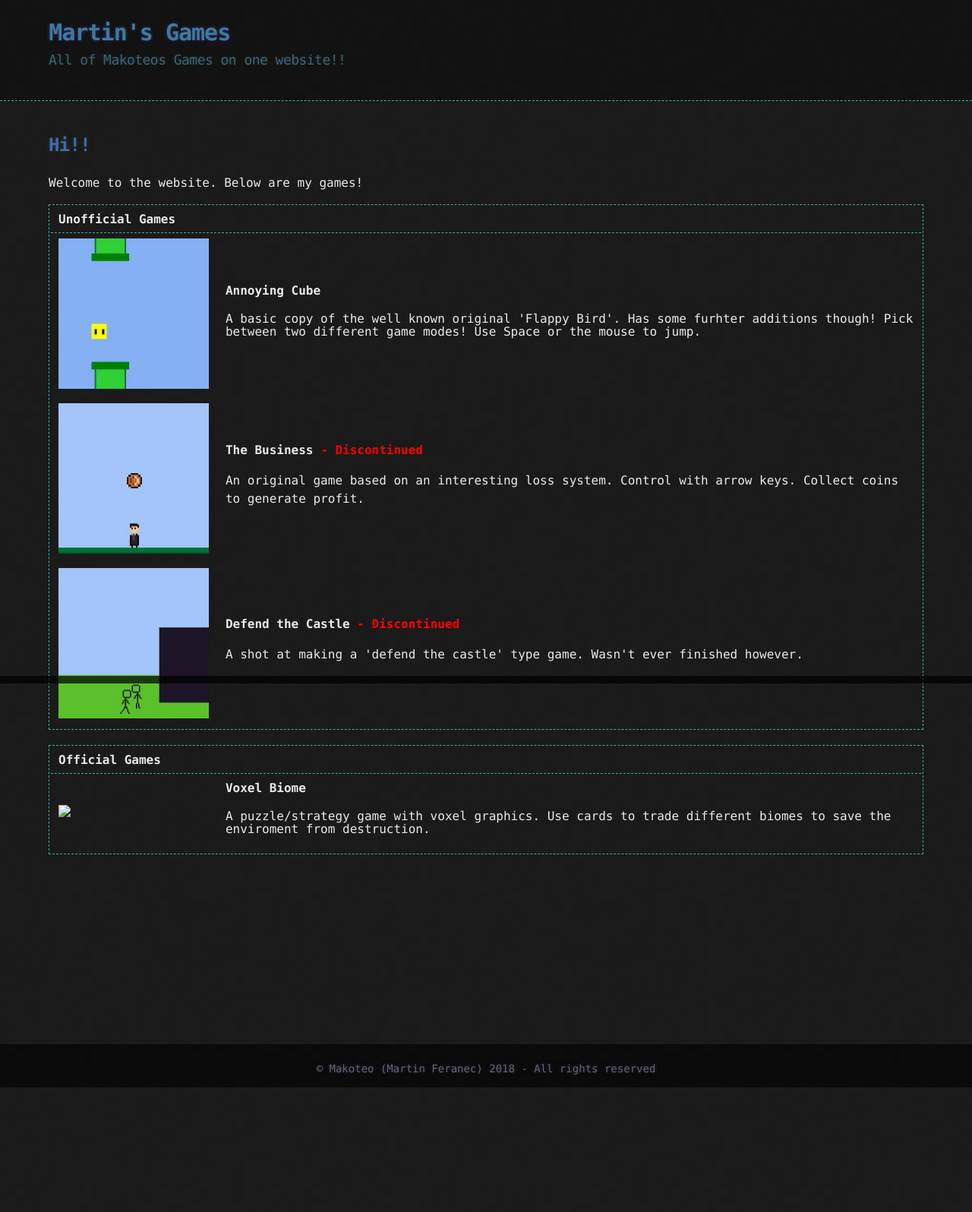
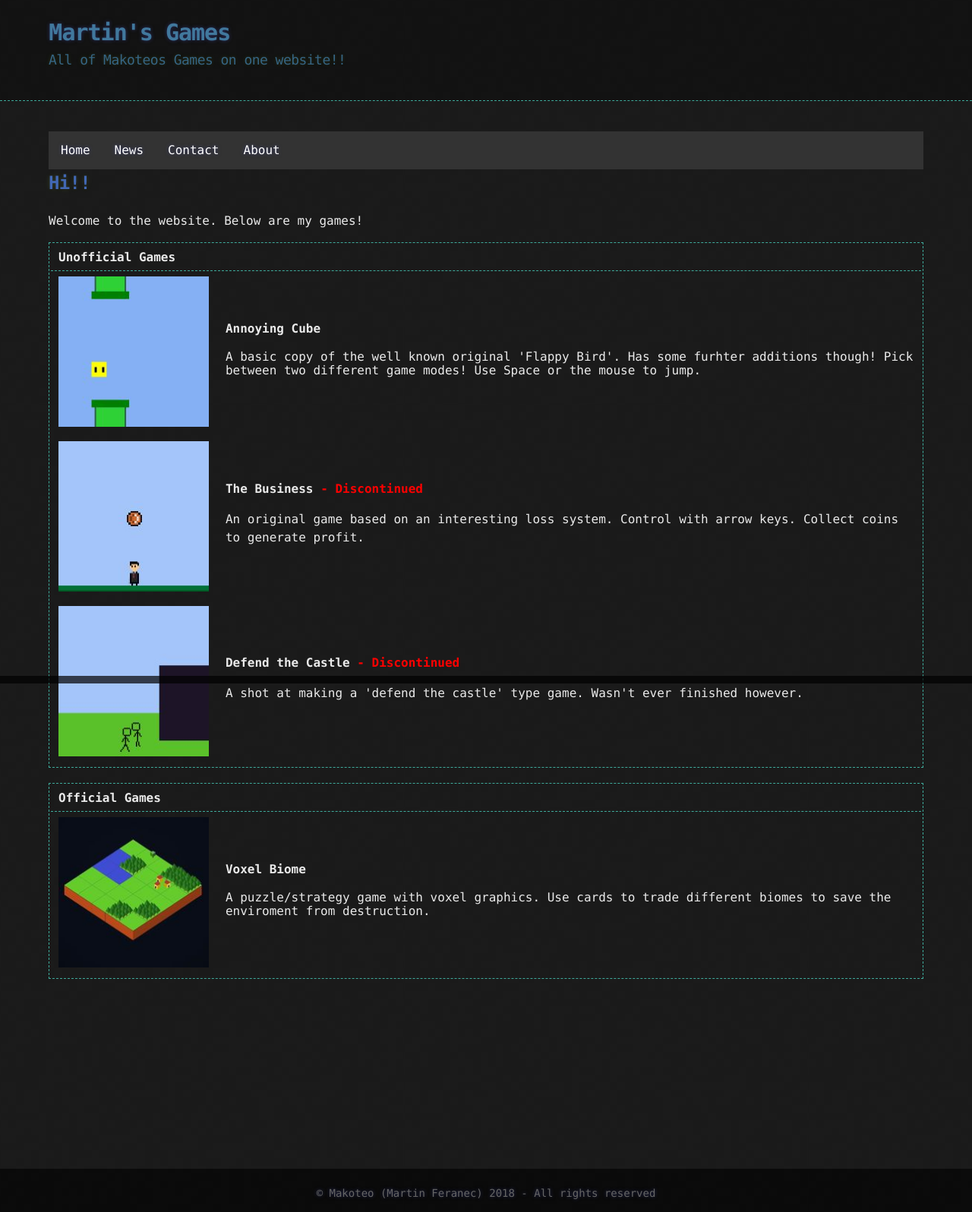
Before and after one commit to makoteo/blog, a Jekyll site: the page built from index.md, in a window 1280 px wide. Shown: the whole page at 76% size. Built offline with Jekyll 4.4.1, drawn with Linux system fonts in a browser that asks for light colours; before the commit the page ends 1432 px from its top, so only the background shows below that.

Commit message:
Added NaveBAr (I hope) and imported image

```diff
--- a/_sass/jekyll-theme-hacker.scss
+++ b/_sass/jekyll-theme-hacker.scss
@@ -196,8 +196,28 @@ dt {
   font-weight: bold;
 }
 
-ul li {
-  list-style-image:url('../images/bullet.png');
+ul {
+  list-style-type: none;
+  margin: 0;
+  padding: 0;
+  overflow: hidden;
+  background-color: #333;
+}
+
+li {
+  float: left;
+}
+
+li a {
+  display: block;
+  color: white;
+  text-align: center;
+  padding: 14px 16px;
+  text-decoration: none;
+}
+
+li a:hover {
+  background-color: #111;
 }
 
 blockquote {
--- a/index.md
+++ b/index.md
@@ -2,6 +2,15 @@
 layout: default
 title: Games
 ---
+
+{::nomarkdown}
+<ul>
+  <li><a class="active" href="#home">Home</a></li>
+  <li><a href="#news">News</a></li>
+  <li><a href="#contact">Contact</a></li>
+  <li><a href="#about">About</a></li>
+</ul>
+{:/}
 
 ## **Hi!!**
 
```
Also changed, not shown: assets/PageImages/VoxelBiomeThingy.jpg (added).
